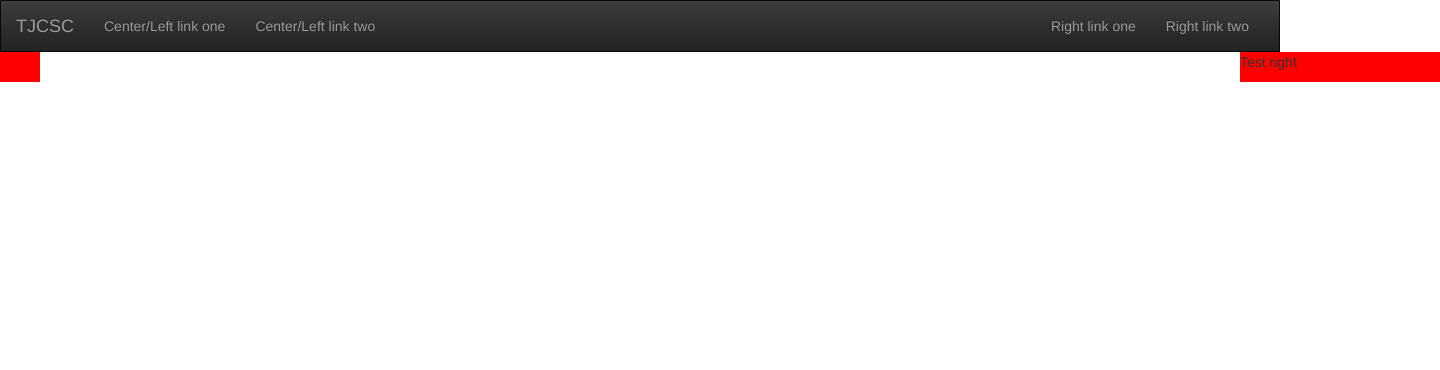
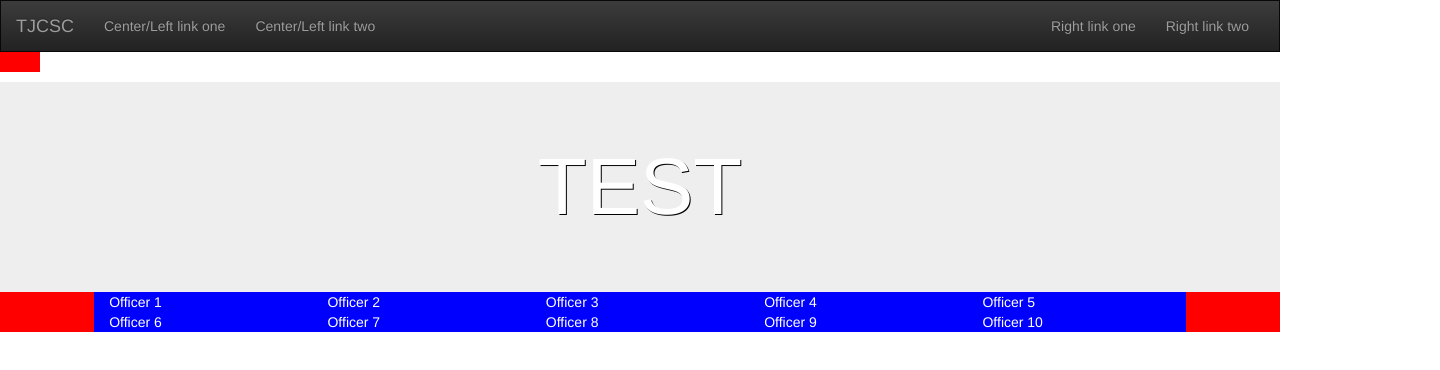
Before and after one commit to 48ca/cscsite, a plain HTML site: page index.html in a window 1280 px wide. Shown: the whole page, 1440 px wide, since content can reach past the window. Drawn offline with nearby package versions, Linux system fonts and the light colour scheme.

Commit message:
Add jumbotron, ten officers, and begin JS

```diff
--- a/index.html
+++ b/index.html
@@ -12,7 +12,7 @@
 		<meta name="viewport" content="width=device-width, initial-scale=1">
 		<meta name="keywords" content="TJHSST, Thomas Jefferson High School for Science and Technology, TJ, Thomas Jefferson, Computer, Computer Security, CSC, TJCSC, tjCSC, Security, Club, XSS, Vulnerabity, Hack, Code, Technology">
 	</head>
-	<body>
+	<body onload="onload()">
 		<div>
 			<nav class="navbar navbar-inverse csc-nav" id="header">
 				<div class="container-fluid">
@@ -49,8 +49,51 @@
 		<div class="trans" id="testleft">
 			<p>Test left</p>
 		</div>
-		<div class="trans" id="testright">
+		<!--div class="trans" id="testright">
 			<p>Test right</p>
+		</div-->
+		<div class="top jumbotron">
+			TEST
+		</div>
+		<div class="officers">
+			<div class="row">
+				<div class="col-md-1"></div>
+				<div class="col-md-2 officer">
+					Officer 1
+				</div>
+				<div class="col-md-2 officer">
+					Officer 2
+				</div>
+				<div class="col-md-2 officer">
+					Officer 3
+				</div>
+				<div class="col-md-2 officer">
+					Officer 4
+				</div>
+				<div class="col-md-2 officer">
+					Officer 5
+				</div>
+				<div class="col-md-1"></div>
+			</div>
+			<div class="row">
+				<div class="col-md-1"></div>
+				<div class="col-md-2 officer">
+					Officer 6
+				</div>
+				<div class="col-md-2 officer">
+					Officer 7
+				</div>
+				<div class="col-md-2 officer">
+					Officer 8
+				</div>
+				<div class="col-md-2 officer">
+					Officer 9
+				</div>
+				<div class="col-md-2 officer">
+					Officer 10
+				</div>
+				<div class="col-md-1"></div>
+			</div>
 		</div>
 	</body>
 </html>
--- a/js/main.js
+++ b/js/main.js
@@ -0,0 +1,6 @@
+function onload() {
+	window.setTimeout(moveTestLeft,150);
+}
+function moveTestLeft() {
+	document.getElementById("testleft").style.marginLeft = 0;
+}
--- a/styles/main.css
+++ b/styles/main.css
@@ -1,4 +1,5 @@
 html, body {
+	font-family:ubuntu, sans-serif, serif
 	background-color:white;
 }
 nav.csc-nav {
@@ -7,8 +8,10 @@ nav.csc-nav {
 	border-radius: 0 !important;
 	margin-bottom:0;	/* Force-override bootstrap margin (Why is it even there?) */
 }
+
+/* Transition div styles */
 .trans {
-	position:absolute;
+	position:relative;
 	background-color:red;
 	width:200px;
 	-webkit-transition-duration:1s;
@@ -24,7 +27,11 @@ nav.csc-nav {
 #testleft:hover {
 	margin-left:160px;
 }
+
+/* Remove test-right
 #testright {
+	overflow:hidden;
+	position:absolute;
 	right:-160px;
 	margin-right:0;
 	transition-property: margin-right;
@@ -32,3 +39,26 @@ nav.csc-nav {
 #testright:hover {
 	margin-right:160px;
 }
+*/
+
+
+/* Top/Jumbotron styles */
+
+.top {
+	position:aboslute;
+	text-align:center;
+	color:white;
+	text-shadow:1px 1px black;
+	font-size:80px;
+	margin-bottom:0;	/* Force-override bootstrap margin (Why is it even there?) */
+}
+
+
+/* Officer styles */
+.officers {
+	background-color:red;
+}
+.officers .officer {
+	color:white;
+	background-color:blue;
+}
```
